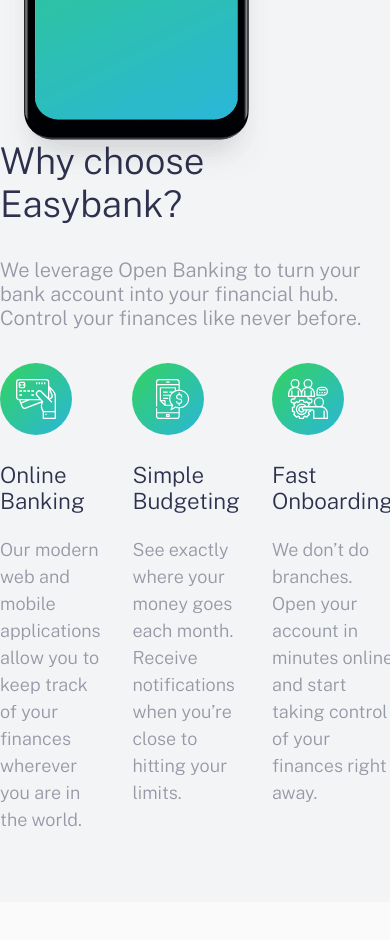
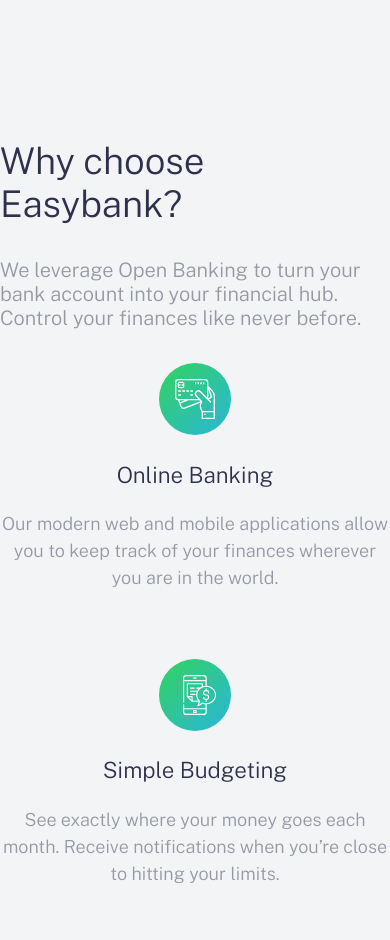
Before and after one commit to fika4life/easybank-landing-page-master, a plain HTML site: page index.html in a window 390 px wide. Shown: the part 720-1660 px from the top of the page. Drawn offline with nearby package versions, Linux system fonts and the light colour scheme.

Commit message:
started making responsive

```diff
--- a/style.css
+++ b/style.css
@@ -136,6 +136,7 @@ button.cta {
   right: -130px;
   top: -40px;
   z-index: 0;
+  width: 50%;
 }
 
 /* value prop grid section */
@@ -162,7 +163,7 @@ button.cta {
   padding-top: 50px;
 }
 
-#latest-articles .articles-grid {
+.articles-grid {
   display: grid;
   grid-template-columns: repeat(4, 1fr);
 }
@@ -254,3 +255,32 @@ ul.footer-nav li a {
   margin-top: 2rem;
   font-size: 15px;
 }
+
+@media screen and (max-width: 960px) {
+  .value-prop-grid,
+  .articles-grid {
+    grid-template-columns: repeat(2, 1fr);
+  }
+
+  .container {
+    max-width: 800px;
+    margin: 0 auto;
+  }
+
+  .article {
+    max-width: 300px;
+  }
+}
+
+@media screen and (max-width: 600px) {
+  .value-prop-grid,
+  .articles-grid {
+    display: block;
+    width: 100%;
+    text-align: center;
+  }
+  .container {
+    max-width: 500px;
+    margin: 0 auto;
+  }
+}
```
